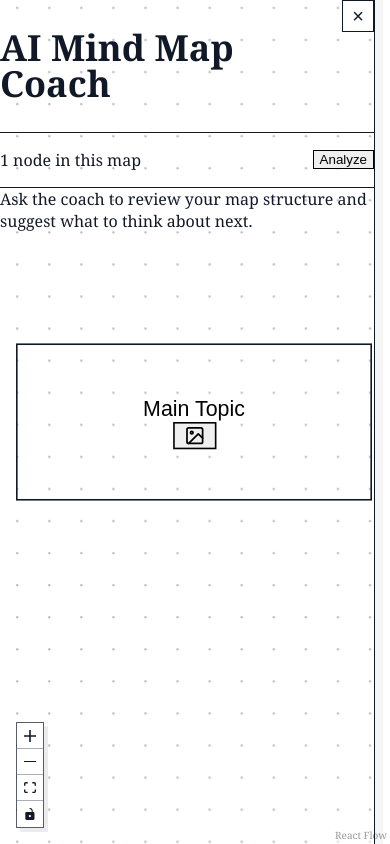
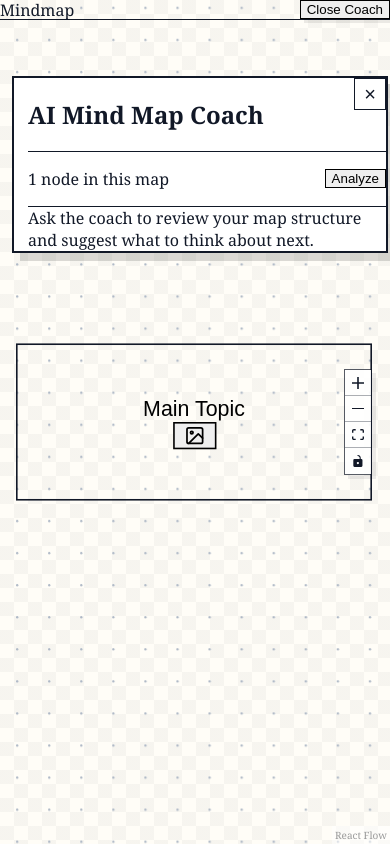
Before and after one commit to MerijnJo/Mindmap, a React (Vite) app: page / in a window 390 px wide. Both pictures are taken after a click on the button "AI Coach". Built offline with nearby package versions, Linux system fonts and the light colour scheme.

Commit message:
feat: update GuidancePanel and styles for improved layout and responsiveness

```diff
--- a/src/App.jsx
+++ b/src/App.jsx
@@ -45,10 +45,10 @@ function GuidancePanel({
   if (!isOpen) return null;
 
   return (
-    <aside className="coach-drawer absolute left-0 top-0 z-20 flex h-full w-[420px] max-w-[calc(100vw-1rem)] flex-col border-r border-neutral-900 bg-white/95 shadow-[8px_0_0_rgba(0,0,0,0.04)] backdrop-blur-sm">
-      <div className="border-b border-neutral-900 p-4">
-        <div className="flex items-start justify-between gap-4">
-          <h1 className="font-serif text-4xl font-bold leading-none text-neutral-950">AI Mind Map Coach</h1>
+    <aside className="coach-drawer absolute left-4 top-20 z-20 flex max-h-[min(620px,calc(100vh-6rem))] w-[320px] max-w-[calc(100vw-2rem)] flex-col overflow-hidden border-2 border-neutral-900 shadow-[8px_8px_0_rgba(0,0,0,0.14)]">
+      <div className="border-b border-neutral-900 py-4 pl-10 pr-7">
+        <div className="flex items-start justify-between gap-3">
+          <h1 className="font-serif text-2xl font-bold leading-tight text-neutral-950">AI Mind Map Coach</h1>
           <button
             className="coach-icon-button"
             onClick={onClose}
@@ -59,9 +59,9 @@ function GuidancePanel({
         </div>
       </div>
 
-      <div className="flex items-center justify-between gap-3 border-b border-neutral-900 px-4 py-3">
-        <div>
-          <p className="text-sm leading-5 text-neutral-800">
+      <div className="flex items-center justify-between gap-3 border-b border-neutral-900 py-3 pl-10 pr-7">
+        <div className="min-w-0">
+          <p className="truncate text-sm leading-5 text-neutral-800">
             {selectedNode ? `Focused on "${selectedNode.data?.label || 'Untitled'}"` : `${nodeCount} node${nodeCount === 1 ? '' : 's'} in this map`}
           </p>
         </div>
@@ -75,34 +75,34 @@ function GuidancePanel({
       </div>
 
       {error && (
-        <div className="m-4 border border-red-300 bg-red-50 p-3 font-sans text-sm text-red-700">
+        <div className="my-4 ml-10 mr-7 border border-red-300 bg-red-50 px-4 py-3 font-sans text-sm text-red-700">
           {error}
         </div>
       )}
 
       {!guidance && !error && (
-        <div className="p-4 font-serif text-xl leading-8 text-neutral-900">
+        <div className="py-4 pl-10 pr-7 font-serif text-lg leading-7 text-neutral-900">
           Ask the coach to review your map structure and suggest what to think about next.
         </div>
       )}
 
       {guidance && (
         <div className="min-h-0 flex-1 overflow-y-auto">
-          <p className="border-b border-neutral-900 p-4 font-serif text-xl leading-8 text-neutral-900">
+          <p className="border-b border-neutral-900 py-4 pl-10 pr-7 font-serif text-base leading-6 text-neutral-900">
             {guidance.overview}
           </p>
 
           <div className="flex flex-col">
             {(guidance.suggestions || []).map((suggestion, index) => (
-              <div key={`${suggestion.nodeId || 'map'}-${index}`} className="border-b border-neutral-900 p-4">
+              <div key={`${suggestion.nodeId || 'map'}-${index}`} className="border-b border-neutral-900 py-4 pl-10 pr-7">
                 <div className="flex items-center justify-between gap-2">
-                  <h2 className="font-serif text-2xl font-bold leading-7 text-neutral-950">{suggestion.title}</h2>
+                  <h2 className="font-serif text-xl font-bold leading-6 text-neutral-950">{suggestion.title}</h2>
                   <span className="font-sans text-xs text-neutral-700">
                     {suggestion.type}
                   </span>
                 </div>
-                <p className="mt-6 font-serif text-lg leading-7 text-neutral-900">{suggestion.message}</p>
-                <p className="mt-4 font-serif text-lg font-bold leading-7 text-neutral-950">{suggestion.question}</p>
+                <p className="mt-4 font-serif text-base leading-6 text-neutral-900">{suggestion.message}</p>
+                <p className="mt-3 font-serif text-base font-bold leading-6 text-neutral-950">{suggestion.question}</p>
               </div>
             ))}
           </div>
@@ -163,15 +163,19 @@ function Flow() {
   }, [edges, nodes, selectedNodeId]);
 
   return (
-    <div style={{ width: '100vw', height: '100vh' }} className="relative overflow-hidden bg-white">
-      {!isCoachOpen && (
+    <div style={{ width: '100vw', height: '100vh' }} className="mindmap-canvas-shell relative overflow-hidden">
+      <header className="site-topbar absolute left-0 top-0 z-30 flex h-16 w-full items-center justify-between border-b border-neutral-900 bg-white/90 px-5 backdrop-blur-sm">
+        <div className="flex min-w-0 items-baseline gap-3">
+          <span className="font-serif text-2xl font-bold leading-none text-neutral-950">Mindmap</span>
+          <span className="hidden font-sans text-sm text-neutral-500 sm:inline">Personal idea canvas</span>
+        </div>
         <button
-          className="coach-launcher absolute left-4 top-4 z-20 border border-neutral-900 bg-white/90 px-4 py-2 font-serif text-xl font-bold text-neutral-950 shadow-[4px_4px_0_rgba(0,0,0,0.08)] backdrop-blur-sm transition hover:-translate-y-0.5 hover:bg-neutral-50"
-          onClick={() => setIsCoachOpen(true)}
+          className="coach-launcher border border-neutral-900 bg-white px-4 py-2 font-serif text-base font-bold text-neutral-950 shadow-[4px_4px_0_rgba(0,0,0,0.08)] transition hover:-translate-y-0.5 hover:bg-neutral-50"
+          onClick={() => setIsCoachOpen((open) => !open)}
         >
-          AI Coach
+          {isCoachOpen ? 'Close Coach' : 'AI Coach'}
         </button>
-      )}
+      </header>
       <GuidancePanel
         isOpen={isCoachOpen}
         guidance={guidance}
@@ -200,8 +204,8 @@ function Flow() {
           style: { stroke: '#9ca3af', strokeWidth: 1.4, strokeDasharray: '6 7' },
         }}
       >
-        <Controls position="bottom-left" className="flow-controls" />
-        <Background variant="dots" gap={20} size={1.5} color="#b8bec8" />
+        <Controls position="top-right" className="flow-controls" />
+        <Background variant="dots" gap={20} size={1.45} color="#aeb8c6" />
       </ReactFlow>
     </div>
   );
--- a/src/index.css
+++ b/src/index.css
@@ -12,6 +12,28 @@ html, body, #root {
 body {
   color: #111827;
   font-family: Georgia, "Times New Roman", serif;
+}
+
+.mindmap-canvas-shell {
+  background: #fffdf7;
+}
+
+.mindmap-canvas-shell::before {
+  position: absolute;
+  inset: 0;
+  z-index: 0;
+  pointer-events: none;
+  content: "";
+  background-image:
+    linear-gradient(45deg, rgba(17, 24, 39, 0.035) 25%, transparent 25% 75%, rgba(17, 24, 39, 0.035) 75%),
+    linear-gradient(45deg, rgba(17, 24, 39, 0.035) 25%, transparent 25% 75%, rgba(17, 24, 39, 0.035) 75%);
+  background-position: 0 0, 14px 14px;
+  background-size: 28px 28px;
+}
+
+.react-flow {
+  position: relative;
+  z-index: 1;
 }
 
 /* Remove React Flow's default square selection box */
@@ -45,13 +67,36 @@ body {
   line-height: 1;
 }
 
+.coach-drawer {
+  isolation: isolate;
+  background: #ffffff !important;
+  opacity: 1 !important;
+  padding-left: 14px;
+}
+
+.coach-drawer::before {
+  position: absolute;
+  inset: 0;
+  z-index: -1;
+  content: "";
+  background: #ffffff;
+}
+
+.coach-drawer > * {
+  margin-left: 0;
+}
+
 .coach-icon-button:hover {
   background: #f3f4f6;
 }
 
 .flow-controls {
-  margin-left: 16px;
-  margin-bottom: 16px;
+  top: 50% !important;
+  right: 18px !important;
+  bottom: auto !important;
+  left: auto !important;
+  margin: 0;
+  transform: translateY(-50%);
   overflow: hidden;
   border: 1px solid rgba(17, 24, 39, 0.7);
   border-radius: 0;
@@ -74,10 +119,13 @@ body {
 
 @media (max-width: 720px) {
   .coach-drawer {
-    width: calc(100vw - 1rem);
+    left: 0.75rem;
+    top: 4.75rem;
+    width: calc(100vw - 1.5rem);
+    max-height: min(520px, calc(100vh - 5.5rem));
   }
 
   .coach-drawer h1 {
-    font-size: 2.25rem;
+    font-size: 1.5rem;
   }
 }
```
